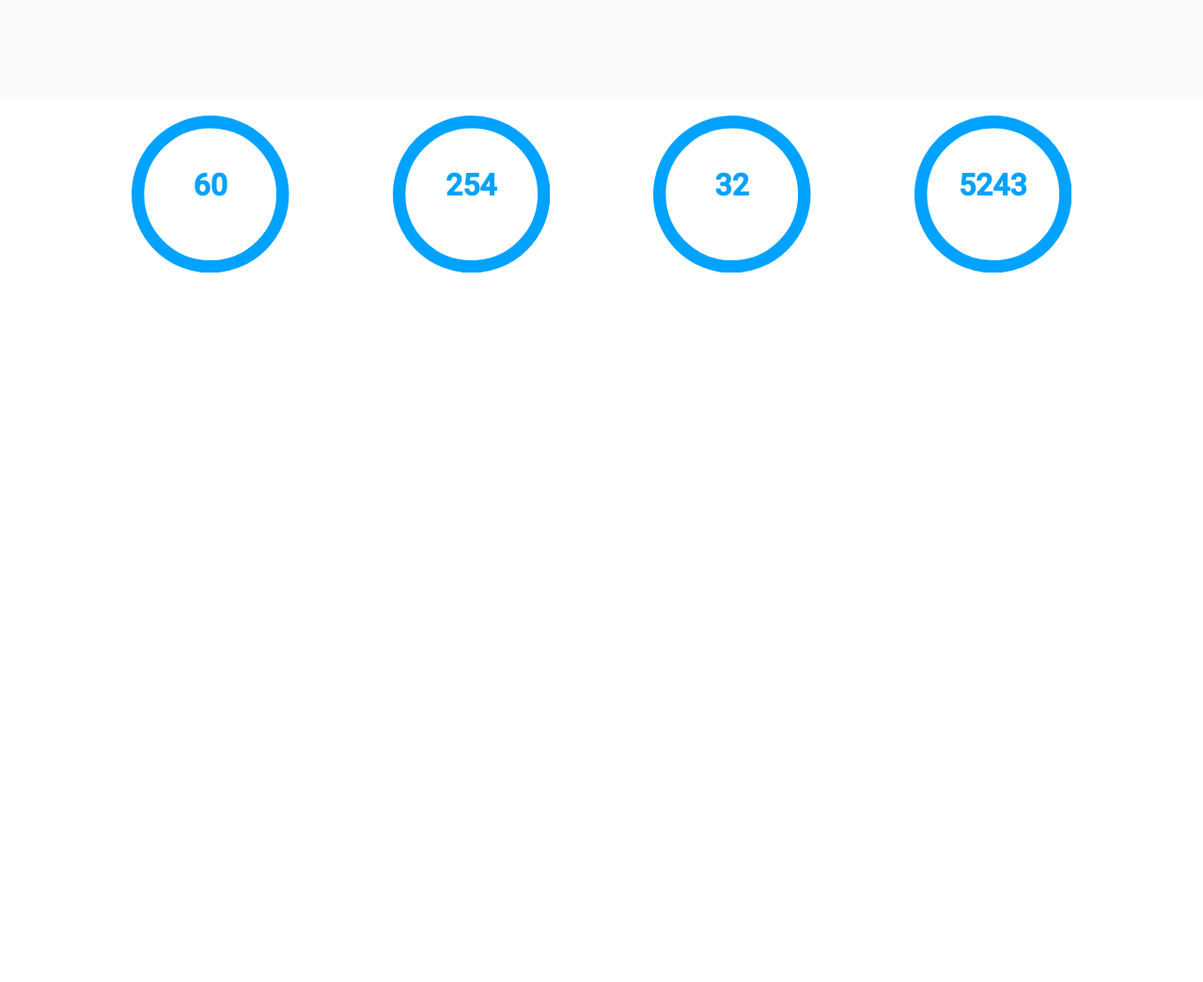
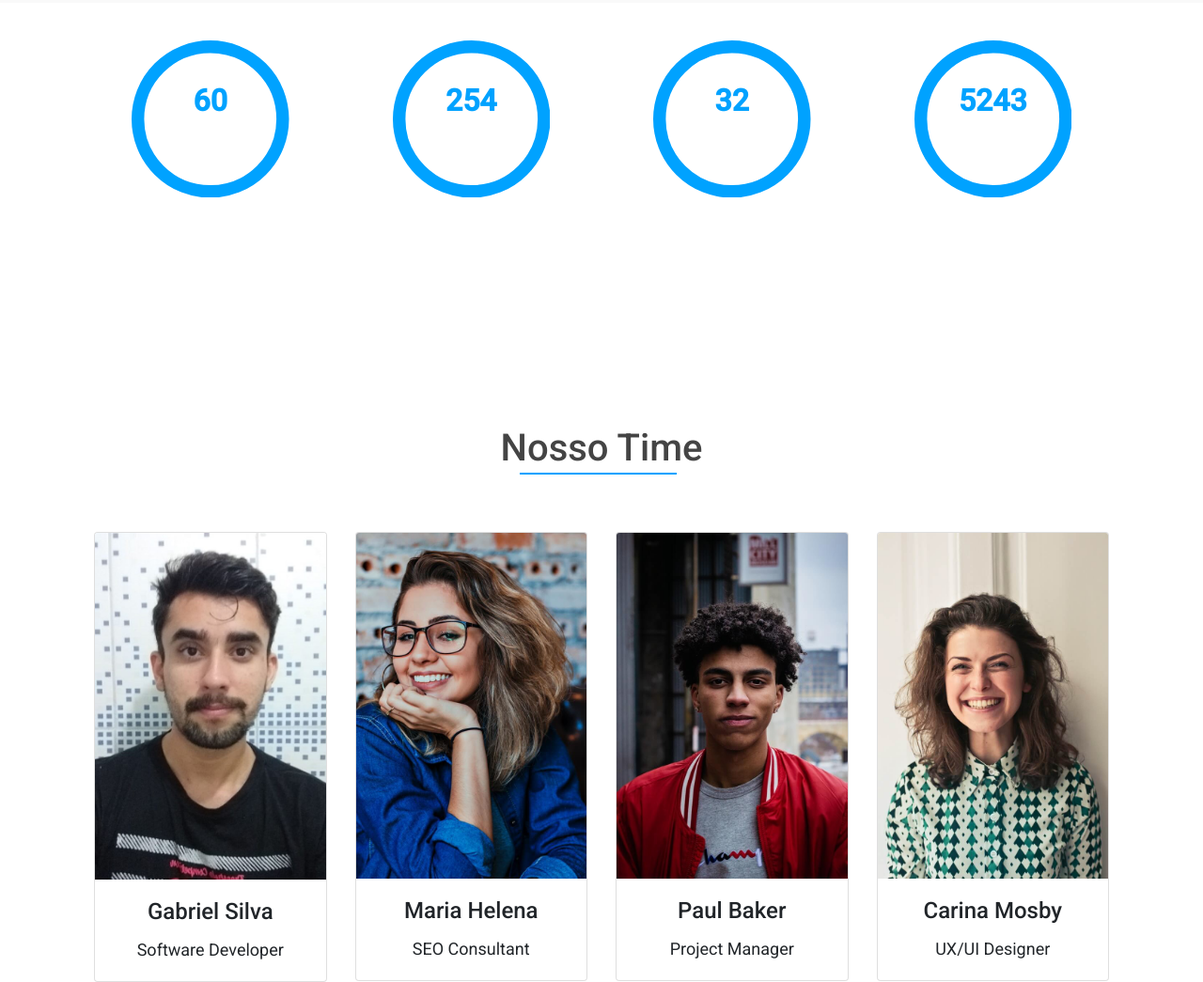
Before and after one commit to gabrielbtera/GetWebAgency, a plain HTML site: page index.html in a window 1280 px wide. Shown: the part 1869-2914 px from the top of the page at 94% size. Before the commit the page ends 2272 px from the top, so only its background shows below. Drawn offline with nearby package versions, Linux system fonts and the light colour scheme; a script that the page names is missing.

Commit message:
employee space on the main page

```diff
--- a/css/styles.css
+++ b/css/styles.css
@@ -180,7 +180,7 @@ body {
     background-color: #f9f9f9;
     color: #444;
     text-align: center;
-    padding-bottom: 100px;
+    padding-bottom: 0px;
 }
 
 .service-box h4{
@@ -210,13 +210,18 @@ body {
 
 .cicle-box div {
     padding : 0px 40px;
-    padding-top: 20px;
+    padding-top: 40px;
 
 }
 
+
+
+
 .progressbar-text {
+    padding: 0;
     font-weight: bold;
     font-size: 32px;
+    text-align: center;
 
 
 }
@@ -226,14 +231,34 @@ body {
     text-align: center;
     font-size: 26px;
     margin-top: 20px;
+
 }
 
 #data-area{
     padding: 0;
-    height: 300px;
+    height: 400px;
 }
 
 #navbar-links {
     background-color: rgb(48, 48, 48);
     text-align: center;
 }
+
+/*time */
+
+.card div {
+    text-align: center;
+    transition: 0.3s;
+}
+
+.card h5 {
+    font-size: 24px;
+}
+
+.card p {
+    font-size: 18px;
+}
+
+.card:hover{
+    color: #00a2ff;
+}
--- a/index.html
+++ b/index.html
@@ -193,6 +193,53 @@
                 </div>
             </div>
 
+            <!-- Colaborators -->
+            <div class="" id="team-area">
+                <div class="container">
+                    <div class="row">
+                        <div class="col-12">
+                            <h3 class="main-title">Nosso Time</h3>
+                        </div>
+                        <div class="col-md-3">
+                            <div class="card">
+                                <a href="https://github.com/gabrielbtera" target="_blank"><img src="img/profile1.2.jpeg" alt="Imagem de perfil 1" class="card-img-top"></a>
+                                <div class="card-body">
+                                    <h5 class="card-title">Gabriel Silva</h5>
+                                    <p class="card-text">Software Developer</p>
+                                </div>
+                            </div>
+                        </div>
+                        <div class="col-md-3">
+                            <div class="card">
+                                <a href="https://pt.wikipedia.org/wiki/How_I_Met_Your_Mother" target="_blank"><img src="img/profile2.jpg" alt="Imagem de perfil 1" class="card-img-top"></a>
+                                <div class="card-body">
+                                    <h5 class="card-title">Maria Helena</h5>
+                                    <p class="card-text">SEO Consultant</p>
+                                </div>
+                            </div>
+                        </div>
+                        <div class="col-md-3">
+                            <div class="card">
+                                <a href="https://pt.wikipedia.org/wiki/How_I_Met_Your_Mother" target="_blank"><img src="img/profile3.jpg" alt="Imagem de perfil 1" class="card-img-top"></a>
+                                <div class="card-body">
+                                    <h5 class="card-title">Paul Baker</h5>
+                                    <p class="card-text">Project Manager</p>
+                                </div>
+                            </div>
+                        </div>
+                        <div class="col-md-3">
+                            <div class="card">
+                                <a href="https://pt.wikipedia.org/wiki/How_I_Met_Your_Mother" target="_blank"><img src="img/profile4.jpg" alt="Imagem de perfil 1" class="card-img-top"></a>
+                                <div class="card-body">
+                                    <h5 class="card-title">Carina Mosby</h5>
+                                    <p class="card-text">UX/UI Designer</p>
+                                </div>
+                            </div>
+                        </div>
+                    </div>
+                </div>
+            </div>
+
         </div>
     </main>
 
```
Also changed, not shown: img/profile1.2.jpeg (added).
